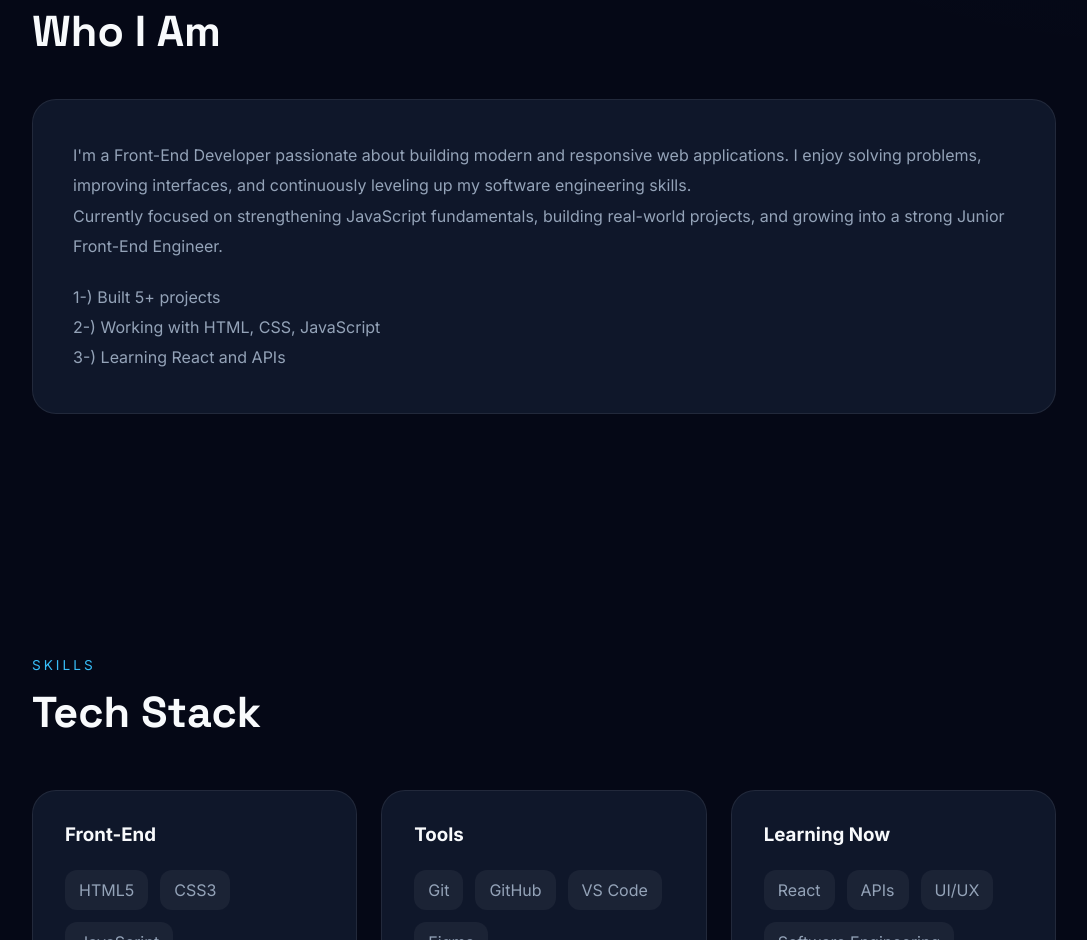
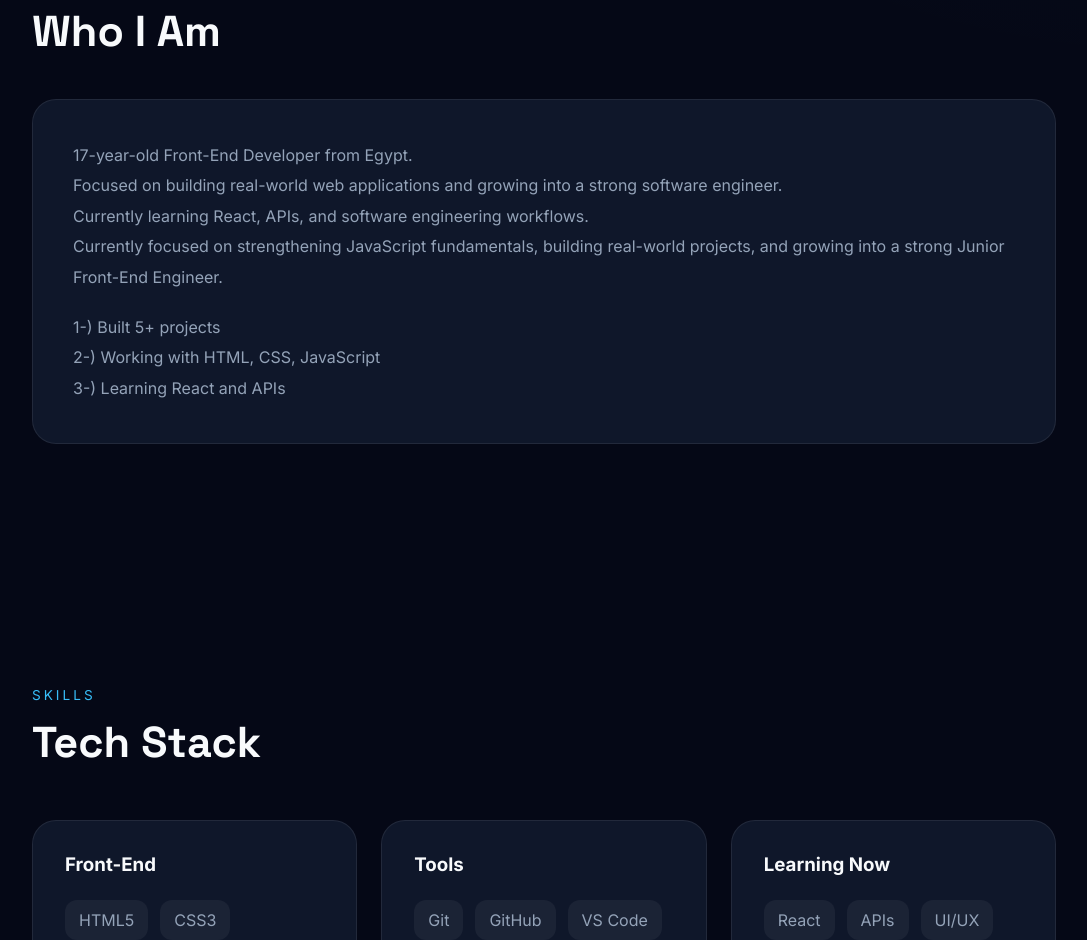
Before and after one commit to YaseenAlaksher/New-folder, a plain HTML site: page index.html in a window 1280 px wide. Shown: the part 867-1807 px from the top of the page, without its empty margins (96-1183 px from the left). Drawn offline with Linux system fonts and the light colour scheme.

Commit message:
Update email address in README and enhance about section in index.html

```diff
--- a/index.html
+++ b/index.html
@@ -70,8 +70,11 @@
 
     <div class="about-box">
       <p>
-        I'm a Front-End Developer passionate about building modern and responsive web applications.
-        I enjoy solving problems, improving interfaces, and continuously leveling up my software engineering skills.
+        17-year-old Front-End Developer from Egypt.<br>
+
+        Focused on building real-world web applications and growing into a strong software engineer.<br>
+
+        Currently learning React, APIs, and software engineering workflows.<br>
       </p>
 
       <p>
```
Also changed, not shown: 1 other file.
